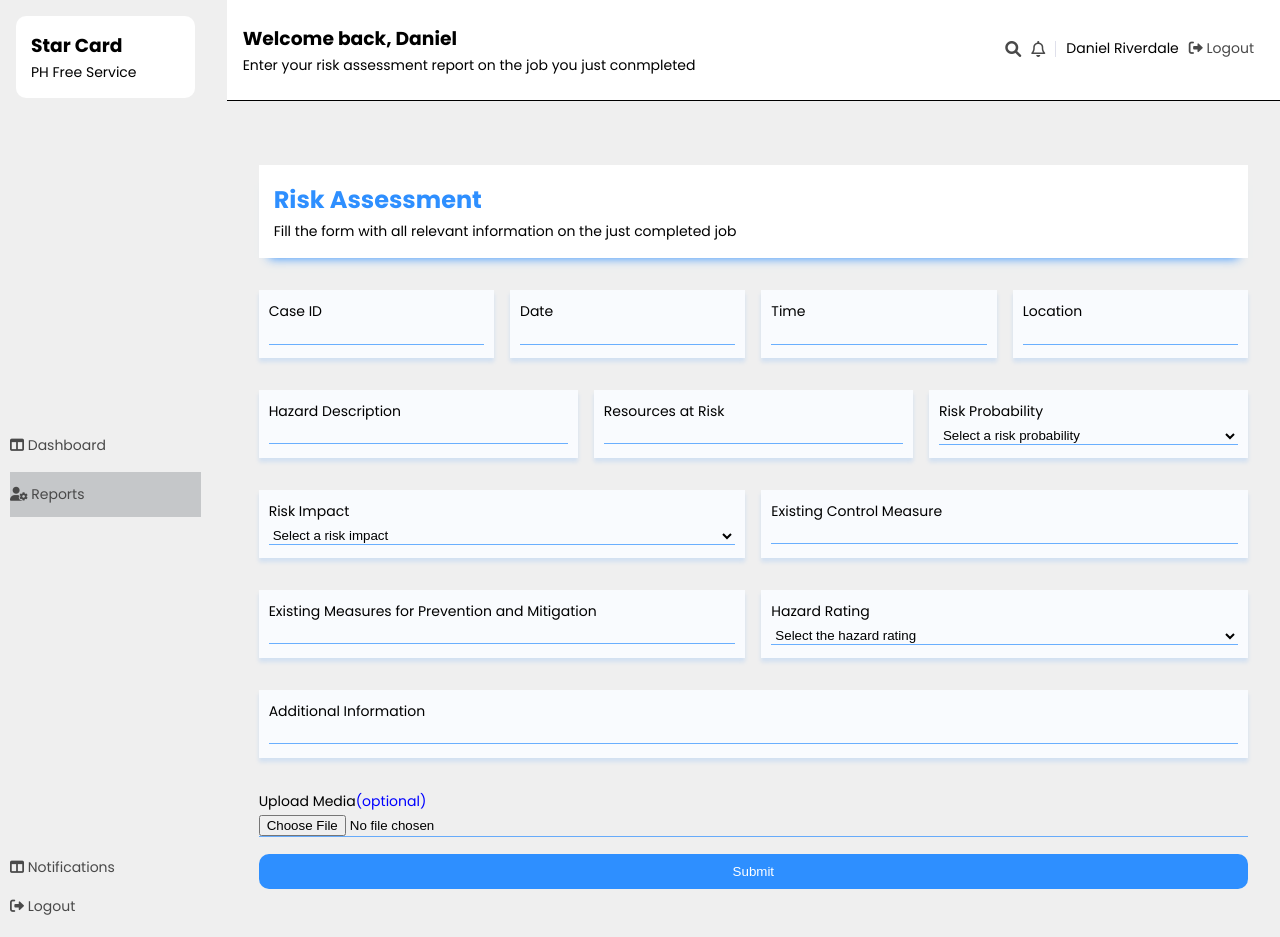
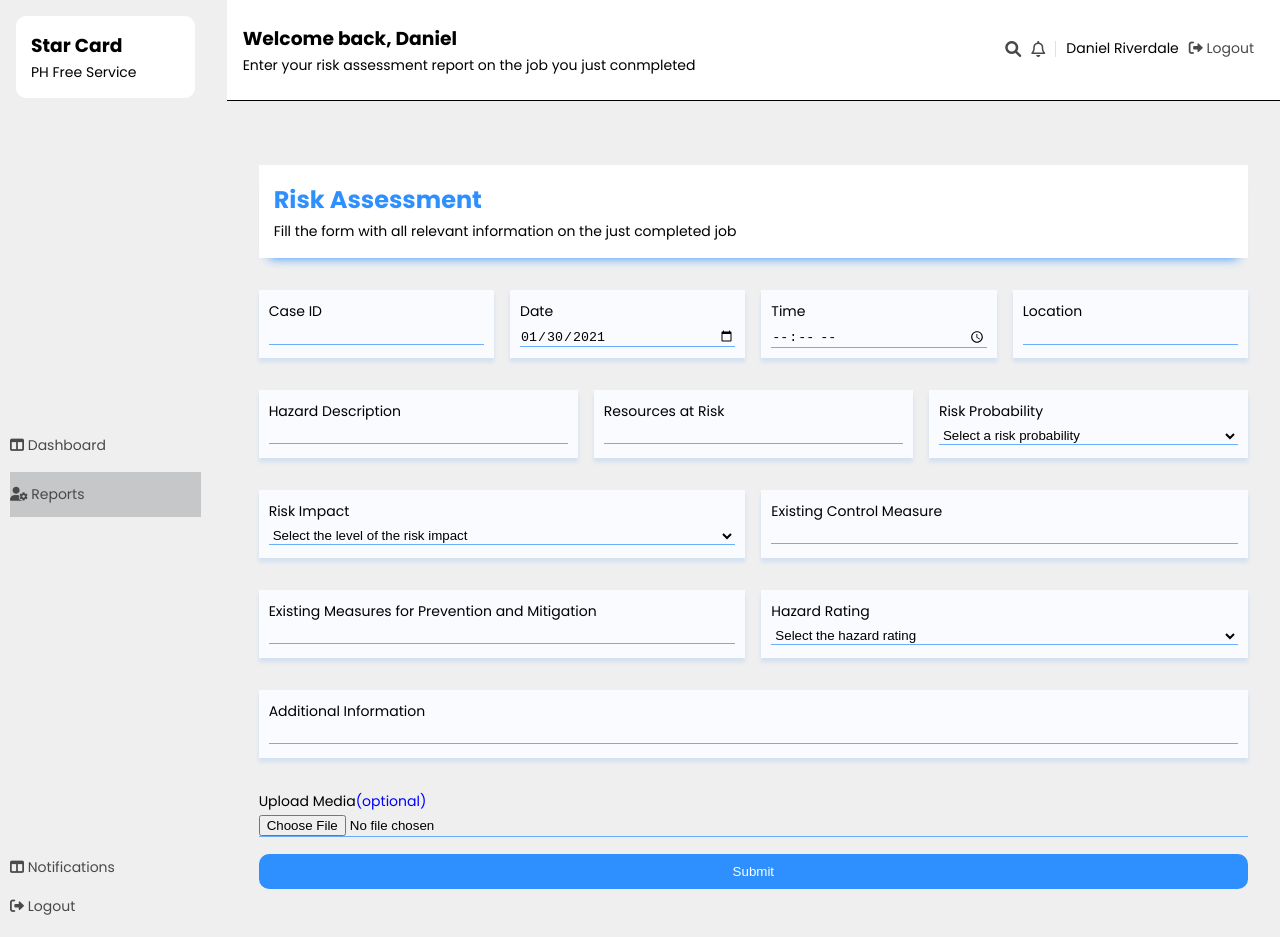
Before and after one commit to Fiewor/star-card, a React (Create React App) app in the folder client/: page /report in a window 1280 px wide. Built offline with nearby package versions, Linux system fonts and the light colour scheme.

Commit message:
change date and time input type

```diff
--- a/client/src/pages/Report.js
+++ b/client/src/pages/Report.js
@@ -78,7 +78,8 @@ const Report = () => {
                                             Date
                                         </label>
                                         <input
-                                            type="text"
+                                            type="date"
+                                            value="2021-01-30"
                                             className="risk-input-text"
                                         />
                                     </div>
@@ -88,8 +89,7 @@ const Report = () => {
                                             Time
                                         </label>
                                         <input
-                                            type="text"
-                                            className="risk-input-text"
+                                            type="time"
                                         />
                                     </div>
 
@@ -144,7 +144,7 @@ const Report = () => {
                                             Risk Impact
                                         </label>
                                         <select>
-                                            <option>Select a risk impact</option>
+                                            <option>Select the level of the risk impact</option>
                                             <option>Low</option>
                                             <option>Medium</option>
                                             <option>High</option>
```
